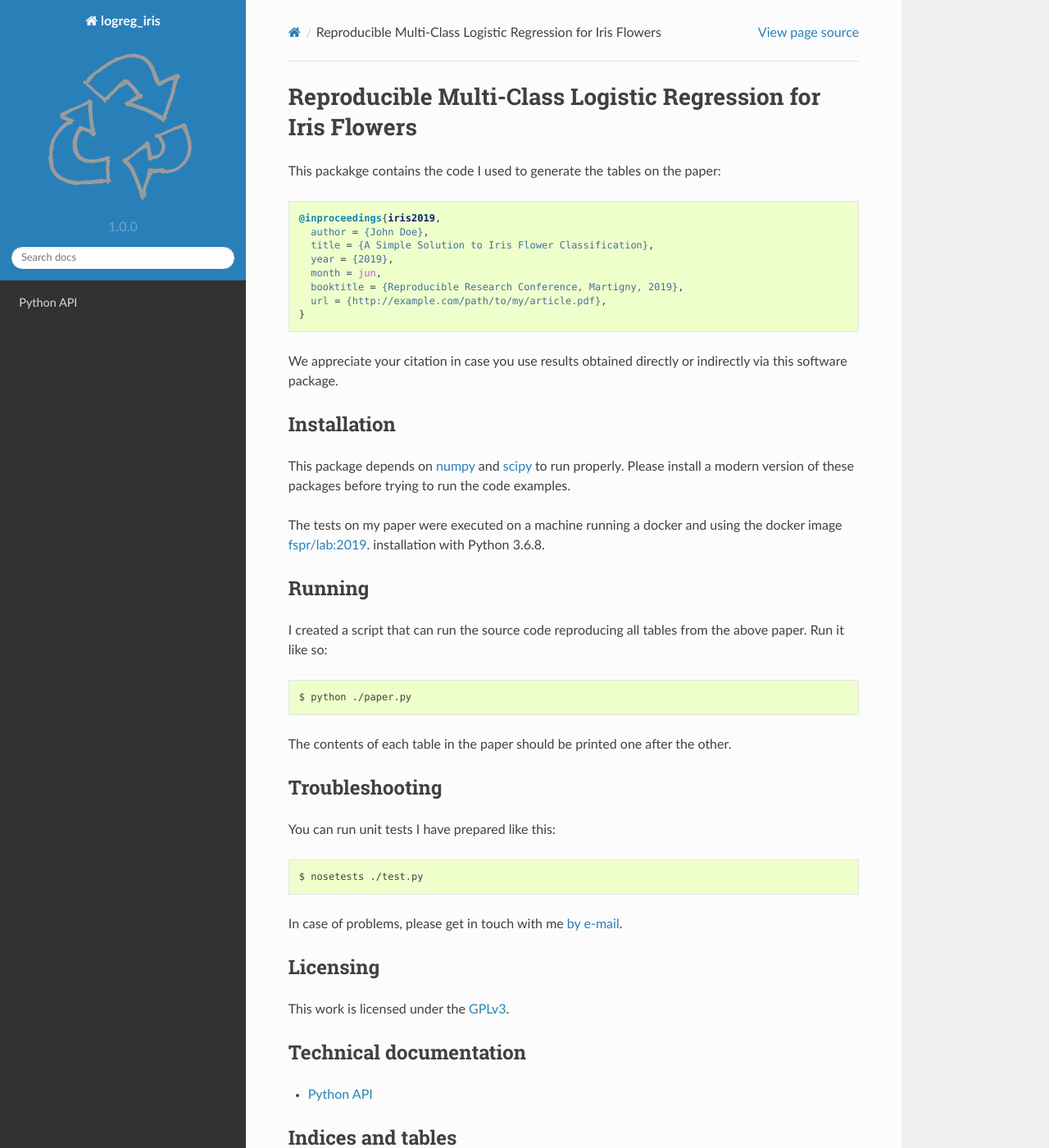
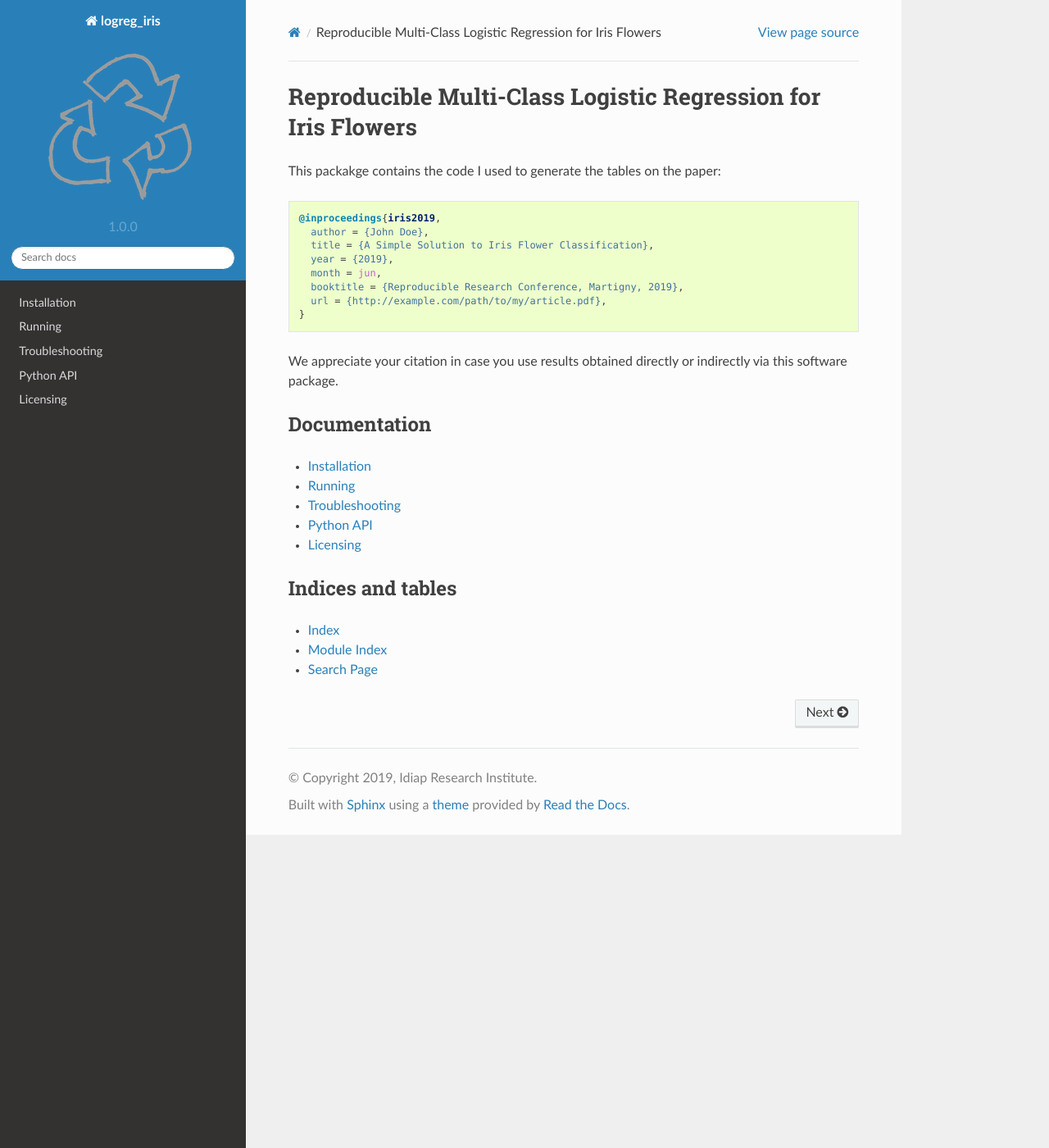
Before and after one commit to vanou-dev/mai-m05-ex5, a Sphinx documentation site: the page built from doc/index.rst, in a window 1280 px wide and 1400 px high. Shown: the whole window at 82% size. Built offline with Sphinx 7.4.7 and the Read the Docs theme 2.0.0, drawn with Linux system fonts in a browser that asks for light colours.

Commit message:
[doc] Improve doc structure

```diff
--- a/doc/conf.py
+++ b/doc/conf.py
@@ -105,7 +105,7 @@ release = distribution
 
 # List of patterns, relative to source directory, that match files and
 # directories to ignore when looking for source files.
-exclude_patterns = ['links.rst']
+exclude_patterns = ['links.rst', 'README.rst']
 
 # The reST default role (used for this markup: `text`) to use for all documents.
 #default_role = None
--- a/doc/index.rst
+++ b/doc/index.rst
@@ -27,63 +27,16 @@ We appreciate your citation in case you use results obtained directly or
 indirectly via this software package.
 
 
-Installation
-------------
-
-This package depends on numpy_ and scipy_ to run properly. Please install a
-modern version of these packages before trying to run the code examples.
-
-The tests on my paper were executed on a machine running a docker and using the
-docker image `fspr/lab:2019
-<https://cloud.docker.com/u/fspr/repository/docker/fspr/lab>`_.  installation
-with Python 3.6.8.
-
-
-Running
--------
-
-I created a script that can run the source code reproducing all tables from the
-above paper. Run it like so:
-
-
-.. code-block:: shell
-
-  $ python ./paper.py
-
-
-The contents of each table in the paper should be printed one after the other.
-
-
-Troubleshooting
----------------
-
-You can run unit tests I have prepared like this:
-
-
-.. code-block:: shell
-
-  $ nosetests ./test.py
-
-In case of problems, please get in touch with me `by e-mail
-<mailto:john.doe@example.com>`_.
-
-
-Licensing
----------
-
-This work is licensed under the GPLv3_.
-
-
-.. Here goes our links
-.. include:: links.rst
-
-
-Technical documentation
------------------------
+Documentation
+-------------
 
 .. toctree::
 
+   installation
+   running
+   troubleshooting
    py_api
+   license
 
 
 Indices and tables
```
Also changed, not shown: doc/installation.rst (added, +16 -0 lines), doc/license.rst (added, +11 -0 lines), doc/running.rst (added, +20 -0 lines), doc/troubleshooting.rst (added, +18 -0 lines).
